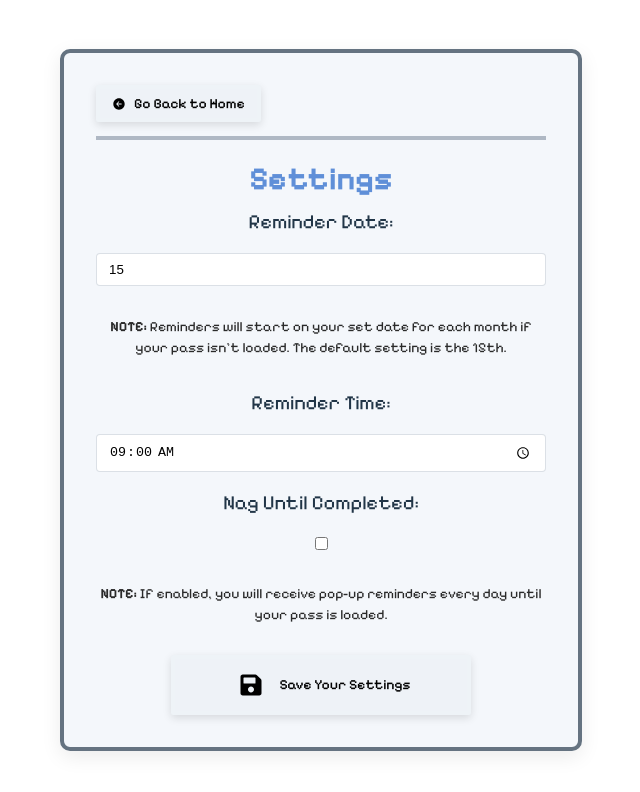
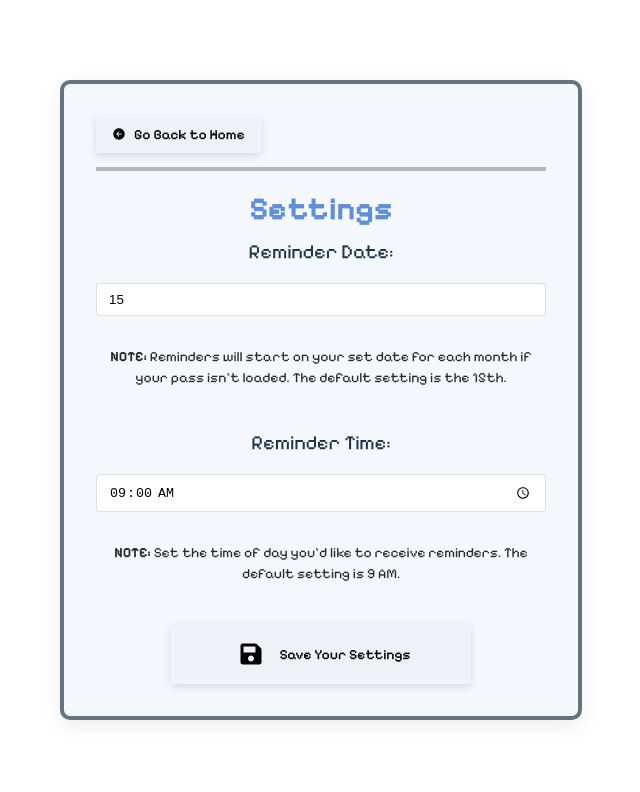
Before and after one commit to samlui1009/PassPing, a React (Vite) app in the folder passping-extension/: page / in a window 1280 px wide. Both pictures are taken after a click on the button "Settings". Shown: the top 792 px of the page, without its empty margins (319-959 px from the left). Built offline with nearby package versions, Linux system fonts and the light colour scheme.

Commit message:
Alarm logic is now firing in the service worker console; To be revised and fully implemented with conditional checks/guard clauses at a later date

```diff
--- a/passping-extension/src/components/Menu.tsx
+++ b/passping-extension/src/components/Menu.tsx
@@ -70,7 +70,7 @@ function Menu() {
           Website
         </button>
         <button className="snooze-btn">
-          <FaBell className="icon"></FaBell>Remind Me Later
+          <FaBell className="icon"></FaBell>Snooze Until Tomorrow
         </button>
       </div>
     </>
--- a/passping-extension/src/pages/Settings.tsx
+++ b/passping-extension/src/pages/Settings.tsx
@@ -21,7 +21,6 @@ type StoredSettings = {
 function Settings({ goBack }: SettingsProps) {
   const [reminderDate, setReminderDate] = useState<number>(15); // Default to the 15th
   const [reminderTime, setReminderTime] = useState<string>("09:00"); // Default to 9 AM
-  const [nagUntilCompleted, setNagUntilCompleted] = useState<boolean>(false); // Default to not nagging
 
   const [savedVisible, setSavedVisible] = useState<boolean>(false);
 
@@ -35,7 +34,6 @@ function Settings({ goBack }: SettingsProps) {
       (data: StoredSettings) => {
         setReminderDate(data.reminderDate ?? 15);
         setReminderTime(data.reminderTime ?? "09:00");
-        setNagUntilCompleted(data.nagEnabled ?? false);
       }
     );
   }, []);
@@ -46,13 +44,11 @@ function Settings({ goBack }: SettingsProps) {
     chrome.storage.sync.set({
       reminderDate,
       reminderTime,
-      setNagUntilCompleted,
     });
 
     console.log("Settings saved:", {
       reminderDate,
       reminderTime,
-      setNagUntilCompleted,
     });
   };
 
@@ -99,17 +95,9 @@ function Settings({ goBack }: SettingsProps) {
             value={reminderTime}
             onChange={(e) => setReminderTime(e.target.value)}
           />
-          <label htmlFor="nag-toggle">Nag Until Completed:</label>
-          <input
-            type="checkbox"
-            id="nag-toggle"
-            name="nag-toggle"
-            checked={nagUntilCompleted}
-            onChange={(e) => setNagUntilCompleted(e.target.checked)}
-          />
           <p className="addnl-notes">
-            <b>NOTE:</b> If enabled, you will receive pop-up reminders every day
-            until your pass is loaded.
+            <b>NOTE:</b> Set the time of day you'd like to receive reminders. The
+            default setting is 9 AM.
           </p>
           <div className="save-btn-div">
             <button
@@ -124,8 +112,8 @@ function Settings({ goBack }: SettingsProps) {
         </form>
 
         {savedVisible && (
-          <div>
-            <h4 className="saved-message">Settings Saved!</h4>
+          <div className="saved-msg-div">
+            <h3 className="saved-message">Settings Saved!</h3>
           </div>
         )}
       </div>
--- a/passping-extension/src/stylesheets/Settings.css
+++ b/passping-extension/src/stylesheets/Settings.css
@@ -88,9 +88,9 @@
 }
 
 .form-input {
-    border-radius: 4px;
-    border: 1px solid #cbd2dbaf;
-    padding: 8px 12px;
+  border-radius: 4px;
+  border: 1px solid #cbd2dbaf;
+  padding: 8px 12px;
 }
 
 .save-settings-btn:hover {
@@ -99,7 +99,21 @@
   background-color: #e4e9f2a9;
 }
 
+.saved-msg-div {
+  display: flex;
+  justify-content: center;
+  align-items: center;
+  margin-top: 16px;
+}
+
+.saved-message {
+  color: #2a2a2a;
+  font-size: 20px;
+  margin: 8px;
+}
+
 .addnl-notes {
   font-size: 14px;
   color: #2a2a2a;
+  padding-bottom: 10px;
 }
```
Also changed, not shown: passping-extension/public/background.js (+25 -13 lines), 6 other files (tests, documents, lock files or other folders).
